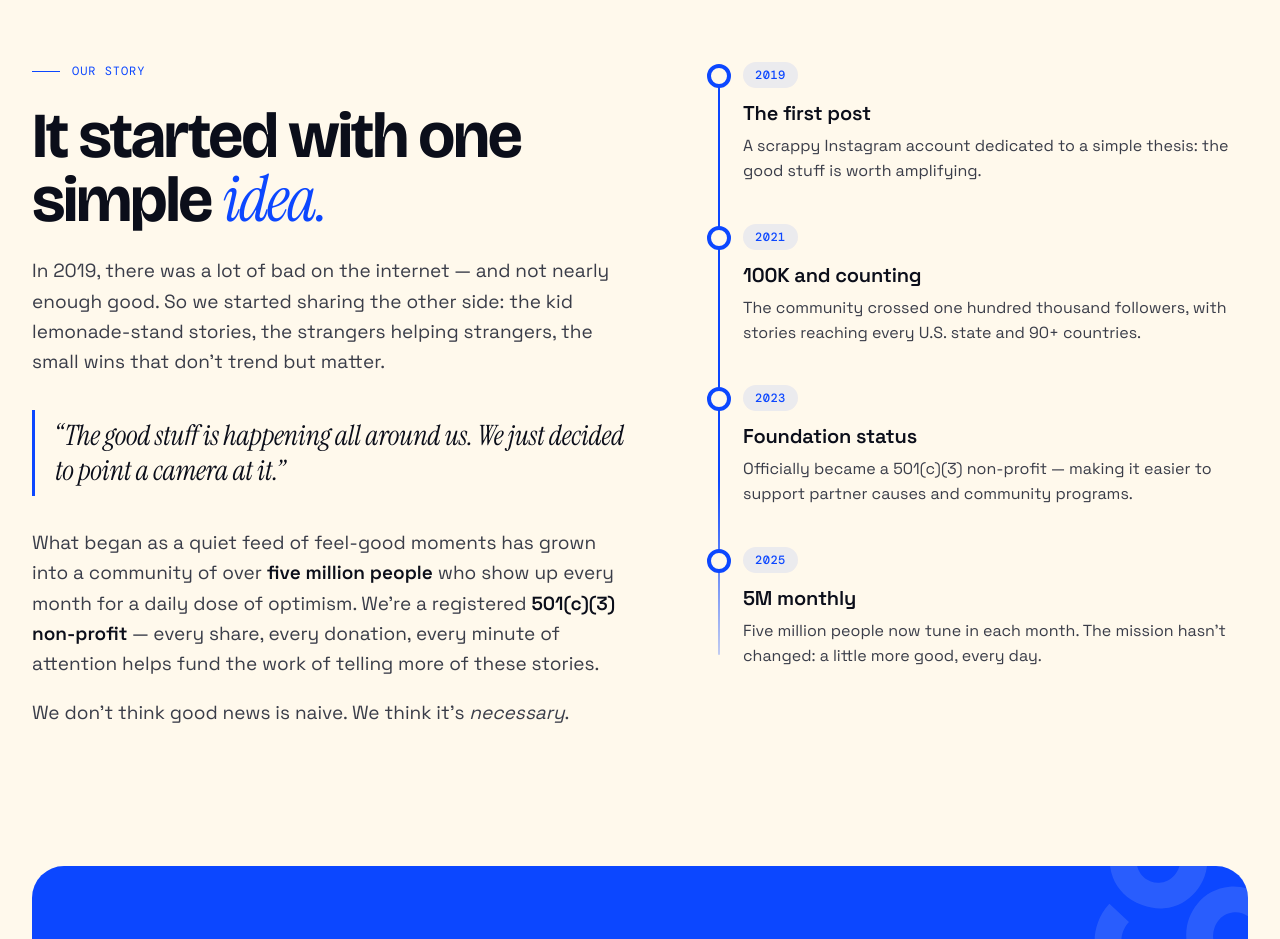
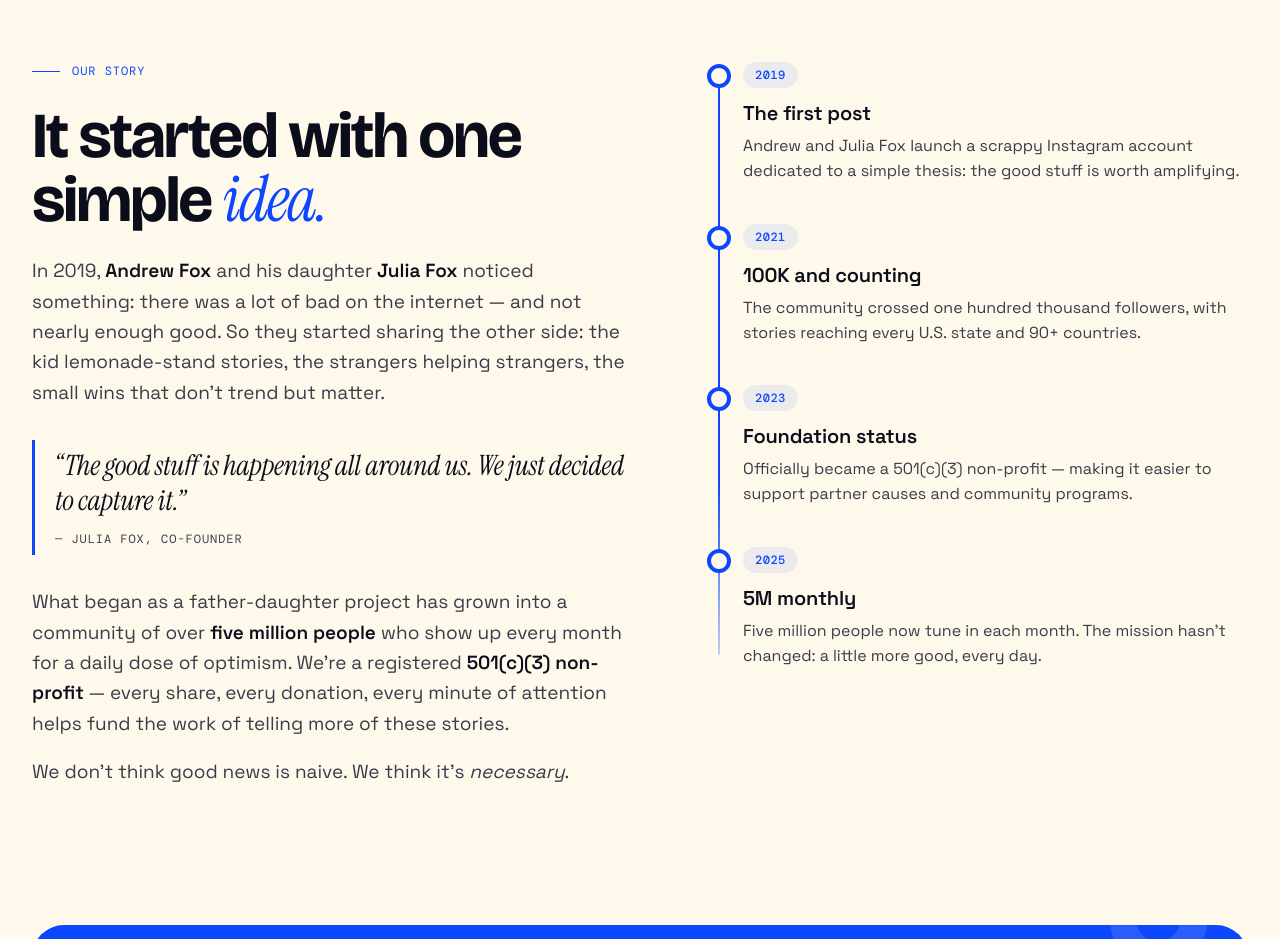
Before and after one commit to squidbuchanan/allthingsgood, a website: page index.html in a window 1280 px wide. Shown: the part 3120-4059 px from the top of the page. Drawn offline with nearby package versions, Linux system fonts and the light colour scheme; no server answers.

Commit message:
founder update

```diff
--- a/index.html
+++ b/index.html
@@ -441,6 +441,15 @@
     line-height: 1.25;
     color: var(--ink);
     letter-spacing: -0.01em;
+  }
+  .pull .pull-attr {
+    margin-top: 14px;
+    font-family: "DM Mono", monospace;
+    font-style: normal;
+    font-size: 12px;
+    letter-spacing: 0.08em;
+    text-transform: uppercase;
+    color: var(--ink-soft);
   }
 
   .timeline {
@@ -1063,13 +1072,14 @@
         <div class="section-label">Our story</div>
         <h2 class="section-title">It started with one simple <span class="em">idea.</span></h2>
         <p>
-          In 2019, there was a lot of bad on the internet — and not nearly enough good. So we started sharing the other side: the kid lemonade-stand stories, the strangers helping strangers, the small wins that don't trend but matter.
+          In 2019, <strong>Andrew Fox</strong> and his daughter <strong>Julia Fox</strong> noticed something: there was a lot of bad on the internet — and not nearly enough good. So they started sharing the other side: the kid lemonade-stand stories, the strangers helping strangers, the small wins that don't trend but matter.
         </p>
         <div class="pull">
-          “The good stuff is happening all around us. We just decided to point a camera at it.”
+          “The good stuff is happening all around us. We just decided to capture it.”
+          <div class="pull-attr">— Julia Fox, Co-Founder</div>
         </div>
         <p>
-          What began as a quiet feed of feel-good moments has grown into a community of over <strong>five million people</strong> who show up every month for a daily dose of optimism. We're a registered <strong>501(c)(3) non-profit</strong> — every share, every donation, every minute of attention helps fund the work of telling more of these stories.
+          What began as a father-daughter project has grown into a community of over <strong>five million people</strong> who show up every month for a daily dose of optimism. We're a registered <strong>501(c)(3) non-profit</strong> — every share, every donation, every minute of attention helps fund the work of telling more of these stories.
         </p>
         <p>
           We don't think good news is naive. We think it's <em>necessary</em>.
@@ -1080,7 +1090,7 @@
           <div class="tl-year">2019</div>
           <div class="tl-body">
             <h4>The first post</h4>
-            <p>A scrappy Instagram account dedicated to a simple thesis: the good stuff is worth amplifying.</p>
+            <p>Andrew and Julia Fox launch a scrappy Instagram account dedicated to a simple thesis: the good stuff is worth amplifying.</p>
           </div>
         </div>
         <div class="tl-item">
```
